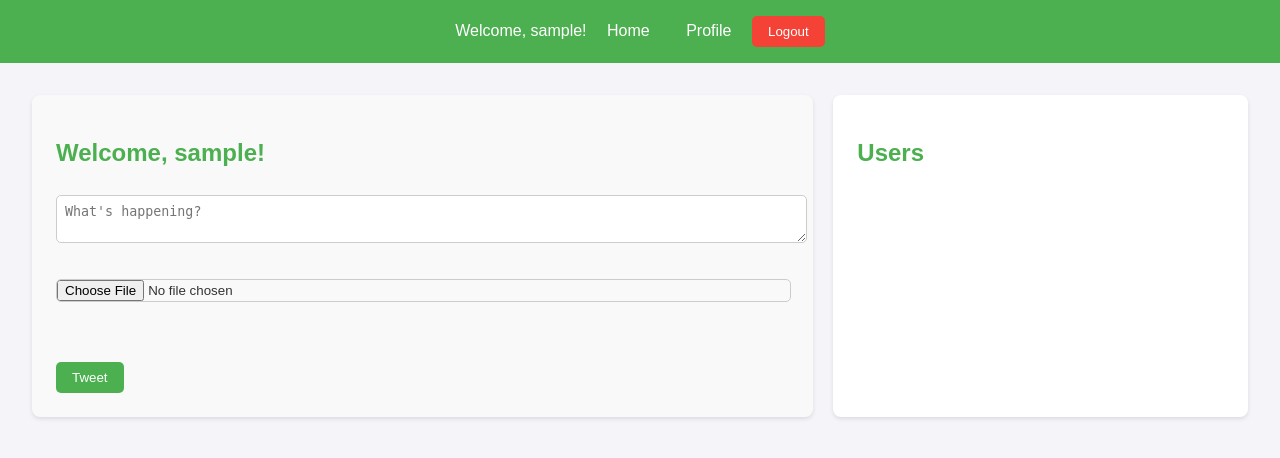
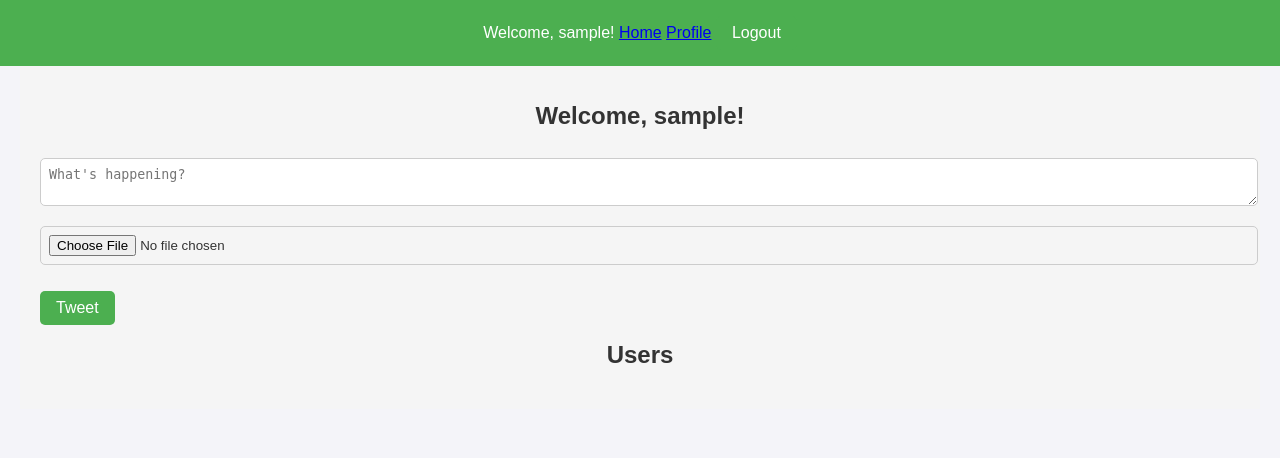
Before and after one commit to tigerhostsolutions/CIS2454-PHP-SOCIAL-TWEET, a PHP site: page / in a window 1280 px wide. Shown: the top 458 px of the page. Run offline with PHP 8.4, Linux system fonts and the light colour scheme; the visitor is signed in with stand-in values (Sample User, id 1); data that the repository does not hold is empty.

Commit message:
updated: updated style sheet for modern ui look

```diff
--- a/includes/css/styles.css
+++ b/includes/css/styles.css
@@ -1,4 +1,4 @@
-/* styles.css */
+/* General Styles */
 
 body {
     font-family: Arial, sans-serif;
@@ -15,37 +15,44 @@
     text-align: center;
 }
 
-nav a {
-    color: white;
-    text-decoration: none;
-    margin: 0 1rem;
+main {
+    max-width: 1200px;
+    margin: 0 auto;
+    padding: 20px;
+    background-color: #f5f5f5;
 }
 
-nav form {
-    display: inline;
+h1, h2 {
+    color: #333;
+    text-align: center;
+    margin-top: 1rem;
 }
 
-nav button {
-    background-color: #f44336;
+/* Button Styles */
+button {
+    background-color: #4CAF50;
     color: white;
     border: none;
     padding: 0.5rem 1rem;
     cursor: pointer;
+    border-radius: 5px;
+    font-size: 1rem;
 }
 
-main {
-    padding: 2rem;
+button:hover {
+    background-color: #45a049;
 }
 
-h1, h2 {
-    color: #4CAF50;
+/* Responsive Forms */
+form input, form textarea {
+    width: 100%;
+    padding: 0.5rem;
+    margin: 0.5rem 0;
+    border: 1px solid #ccc;
+    border-radius: 5px;
 }
 
-ul {
-    list-style-type: none;
-    padding: 0;
-}
-
+/* Card Styles */
 li {
     background-color: white;
     margin: 0.5rem 0;
@@ -54,112 +61,134 @@
     box-shadow: 0 2px 4px rgba(0, 0, 0, 0.1);
 }
 
-button {
-    background-color: #4CAF50;
-    color: white;
-    border: none;
-    padding: 0.5rem 1rem;
-    cursor: pointer;
-    border-radius: 5px;
+/* Tweets Section */
+.tweets-section {
+    margin-bottom: 40px;
 }
 
-button:hover {
-    background-color: #45a049;
+.tweets-container {
+    display: flex;
+    flex-direction: column;
+    gap: 20px;
 }
 
-form label {
-    display: block;
-    margin: 1rem 0;
+.tweet {
+    background: #ffffff;
+    border: 1px solid #ddd;
+    border-radius: 8px;
+    padding: 15px;
+    box-shadow: 0px 2px 6px rgba(0, 0, 0, 0.1);
 }
 
-form input, form textarea {
-    width: 100%;
-    padding: 0.5rem;
-    margin: 0.5rem 0;
-    border: 1px solid #ccc;
-    border-radius: 5px;
+.tweet-header {
+    display: flex;
+    justify-content: space-between;
+    align-items: center;
+    font-size: 0.9rem;
+    color: #666;
 }
 
-form input[type="file"] {
+.tweet-content {
+    margin: 10px 0;
+    font-size: 1rem;
+    color: #333;
+}
+
+.tweet-footer {
+    display: flex;
+    justify-content: space-between;
+    align-items: center;
+    font-size: 0.9rem;
+    color: #555;
+}
+
+.likes {
+    font-weight: bold;
+}
+
+/* Like and Unlike buttons */
+.like-button {
+    padding: 5px 10px;
+    font-size: 0.9rem;
+    border: none;
+    border-radius: 4px;
+    cursor: pointer;
+}
+
+.like-button.like {
+    background-color: #007bff;
+    color: white;
+}
+
+.like-button.unlike {
+    background-color: #dc3545;
+    color: white;
+}
+
+/* Followers and Following Section */
+.followers-following-section {
+    display: flex;
+    justify-content: space-between;
+    flex-wrap: wrap;
+    gap: 20px;
+}
+
+.followers-section, .following-section {
+    background: #ffffff;
+    border: 1px solid #ddd;
+    border-radius: 8px;
+    padding: 20px;
+    width: calc(50% - 10px);
+    box-shadow: 0px 2px 6px rgba(0, 0, 0, 0.1);
+}
+
+.followers-section h2, .following-section h2 {
+    text-align: left;
+    margin-bottom: 15px;
+}
+
+.followers-list, .following-list {
+    list-style: none;
     padding: 0;
 }
 
-form button {
-    width: auto;
+.follower-item, .following-item {
+    background: #f9f9f9;
+    border: 1px solid #ddd;
+    border-radius: 4px;
+    padding: 10px;
+    margin-bottom: 10px;
+    text-align: center;
+    transition: background 0.3s;
 }
 
-img {
-    max-width: 100%;
-    height: auto;
-    border-radius: 5px;
+.follower-item:hover, .following-item:hover {
+    background: #f1f1f1;
 }
 
-.profile-header {
-    display: flex;
-    align-items: center;
-    gap: 20px;
-}
-
-.profile-picture {
-    width: 100px;
-    height: 100px;
-    border-radius: 50%;
-}
-
-.profile-header h2 {
-    margin: 0;
-}
-
-.profile-header p {
-    margin: 5px 0;
-}
-
-/* New Styles for Tweets and User Layout */
-
-/* Layout for tweets and user info container */
-.tweets-layout {
-    display: flex;
-    flex-wrap: nowrap; /* Prevent wrapping */
-    justify-content: space-between;
-    gap: 20px; /* Space between tweets and user info sections */
-}
-
-/* Tweets Section */
-.tweets {
-    flex: 2; /* Occupy 2 parts out of a total of 3 */
-    background-color: #f9f9f9;
-    padding: 1.5rem;
-    border-radius: 8px;
-    box-shadow: 0 2px 4px rgba(0, 0, 0, 0.1);
-}
-
-/* User Info Section */
-.users {
-    flex: 1; /* Occupy 1 part out of a total of 3 */
-    background-color: #fff;
-    padding: 1.5rem;
-    border-radius: 8px;
-    box-shadow: 0 2px 4px rgba(0, 0, 0, 0.1);
-}
-
-.users ul li {
-    padding: 10px;
-    margin-bottom: 10px;
-    background-color: #f9f9f9;
-    border: 1px solid #ddd;
-    border-radius: 4px;
-    text-align: center;
+/* Hover Effects for Buttons and Items */
+.like-button:hover {
+    opacity: 0.8;
 }
 
 /* Responsive Styles */
 @media screen and (max-width: 768px) {
-    .tweets-layout {
-        display: block; /* Stack sections when screen width is small */
+    .followers-following-section {
+        flex-direction: column;
+        gap: 20px;
     }
 
-    .tweets, .users {
-        width: 100%; /* Occupy full width */
-        margin-bottom: 20px; /* Add spacing between sections */
+    .followers-section, .following-section {
+        width: 100%;
+    }
+
+    .home-container {
+        padding: 10px;
+    }
+
+    .followers-section ul li, .following-section ul li {
+        font-size: 14px;
+        padding: 8px;
     }
 }
 
@@ -168,13 +197,16 @@
         padding: 10px;
     }
 
-    .tweets, .users {
+    .tweet, .followers-section, .following-section {
         padding: 10px;
-        font-size: 14px; /* Reduce font size for small screens */
+        font-size: 14px;
     }
 
-    .users ul li {
+    .tweet-header {
         font-size: 12px;
-        padding: 8px;
+    }
+
+    .tweet-content {
+        font-size: 14px;
     }
 }
```
